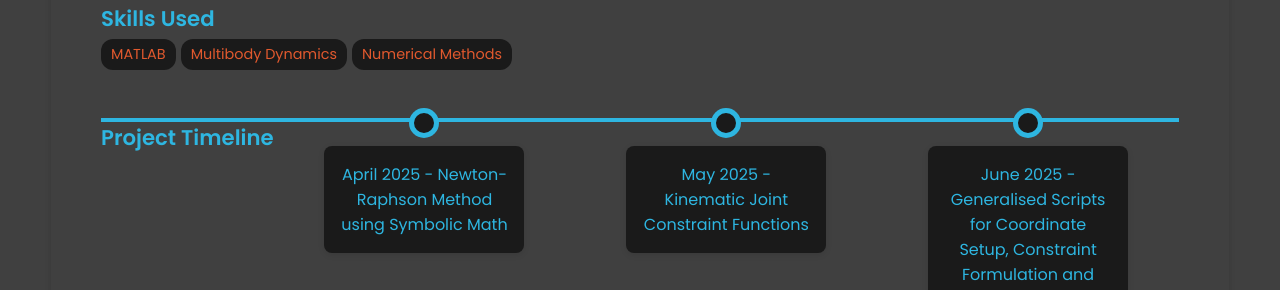
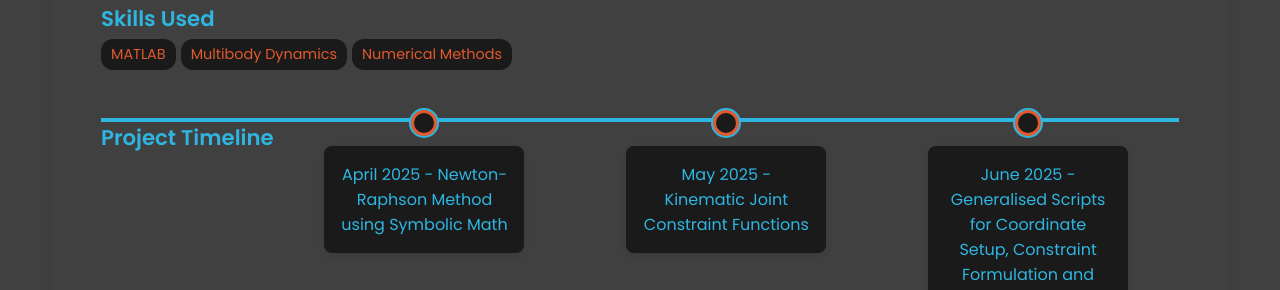
Before and after one commit to jcchincheong-bb/jcchincheong-bb.github.io, a Jekyll site: the page built from _projects/mbd-simulations/index.md, in a window 1280 px wide. Shown: the part 618-908 px from the top of the page. Built offline with Jekyll 4.4.1, drawn with Linux system fonts in a browser that asks for light colours.

Commit message:
Timeline Color Adjust 2

```diff
--- a/css/styles.css
+++ b/css/styles.css
@@ -771,7 +771,7 @@ footer p {
   height: 20px;
   border-radius: 50%;
   background: var(--light-background-color);
-  border: 3px solid var(--text-color);
+  border: 3px solid var(--border-color);
   box-shadow: 0 0 0 2px var(--highlight-color);
 }
 
@@ -789,7 +789,7 @@ footer p {
 
 .timeline-content h3 {
   margin-top: 0;
-  color: var(--highlight-color);
+  color: var(--border-color);
   font-size: 1.1rem;
 }
 
```
